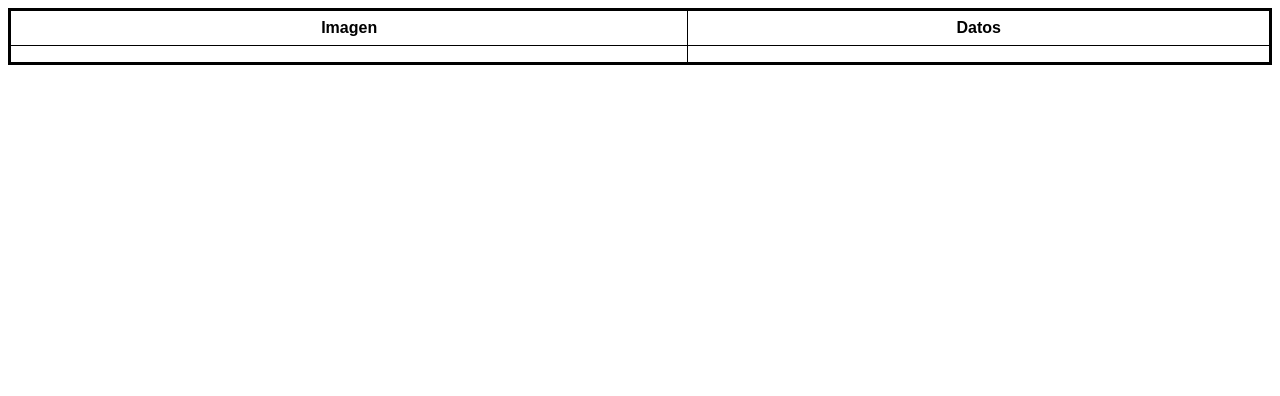
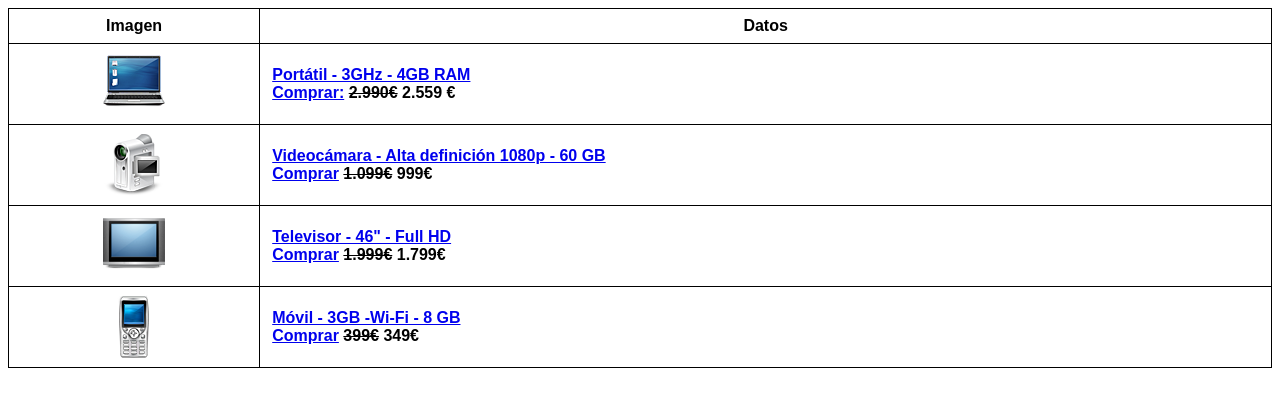
Before and after one commit to adrianortaaa/LLMM, a plain HTML site: page Ejercicio17/Ejercicio17.html in a window 1280 px wide. Drawn offline with Linux system fonts and the light colour scheme.

Commit message:
Add files via upload

```diff
--- a/Ejercicio17/Ejercicio17.html
+++ b/Ejercicio17/Ejercicio17.html
@@ -12,29 +12,68 @@
         border-collapse: collapse;
         width: 100%;
         font-family: Arial, sans-serif;
-      border: solid;
+        border: solid 1px #000;
     }
 
     th, td {
         border: 1px solid #000;
         padding: 8px 12px;
-      text-align: center;
-      color: black;
         font-weight: bold;
     }
 
+    td {
+        text-align: left;
+        vertical-align: middle;
+        color: black;
+    }
+
+    td img {
+        display: block;
+        margin: 0 auto;
+
+    }
 </style>
 
     <table>
         <tr>
-            <td>Imagen</td>
-            <td>Datos</td>
+            <th>Imagen</th>
+            <th>Datos</th>
         </tr>
 
         <tr>
-            <td style="background-image: /Fotos/portatil.png"></td>
+            <td><img src="Fotos/portatil.png" alt="Portatil"></td>
+            <td>
+                <a href="Portatatil">Portátil - 3GHz - 4GB RAM</a> <br>
+                <a href="Comprar">Comprar:</a> <s>2.990€</s> 2.559 €
+            </td>
+        </tr>
 
+        <tr>
+            <td><img class="imagen" src="Fotos/videocamara.png" alt="videocamara"></td>
+            <td>
+                <a href="Videocamara">Videocámara - Alta definición 1080p - 60 GB</a> <br>
+                <a href="Comprar">Comprar</a> <s>1.099€</s> 999€
+            </td>
         </tr>
+
+          <tr>
+            <td><img src="Fotos/tv.png" alt="tv"></td>
+            <td>
+                <a href="Televisor">Televisor - 46" - Full HD</a> <br>
+                <a href="Comprar">Comprar</a> <s>1.999€</s> 1.799€
+            </td>
+        </tr>
+
+        <tr>
+            <td><img src="Fotos/movil.png" alt="movil"></td>
+            <td>
+                <a href="Movil">Móvil - 3GB -Wi-Fi - 8 GB</a> <br>
+                <a href="Comprar">Comprar</a> <s>399€</s> 349€
+            </td>
+        </tr>
+
+
+
 
 
 
```
Lines whose indentation alone changed are shown as unchanged.
